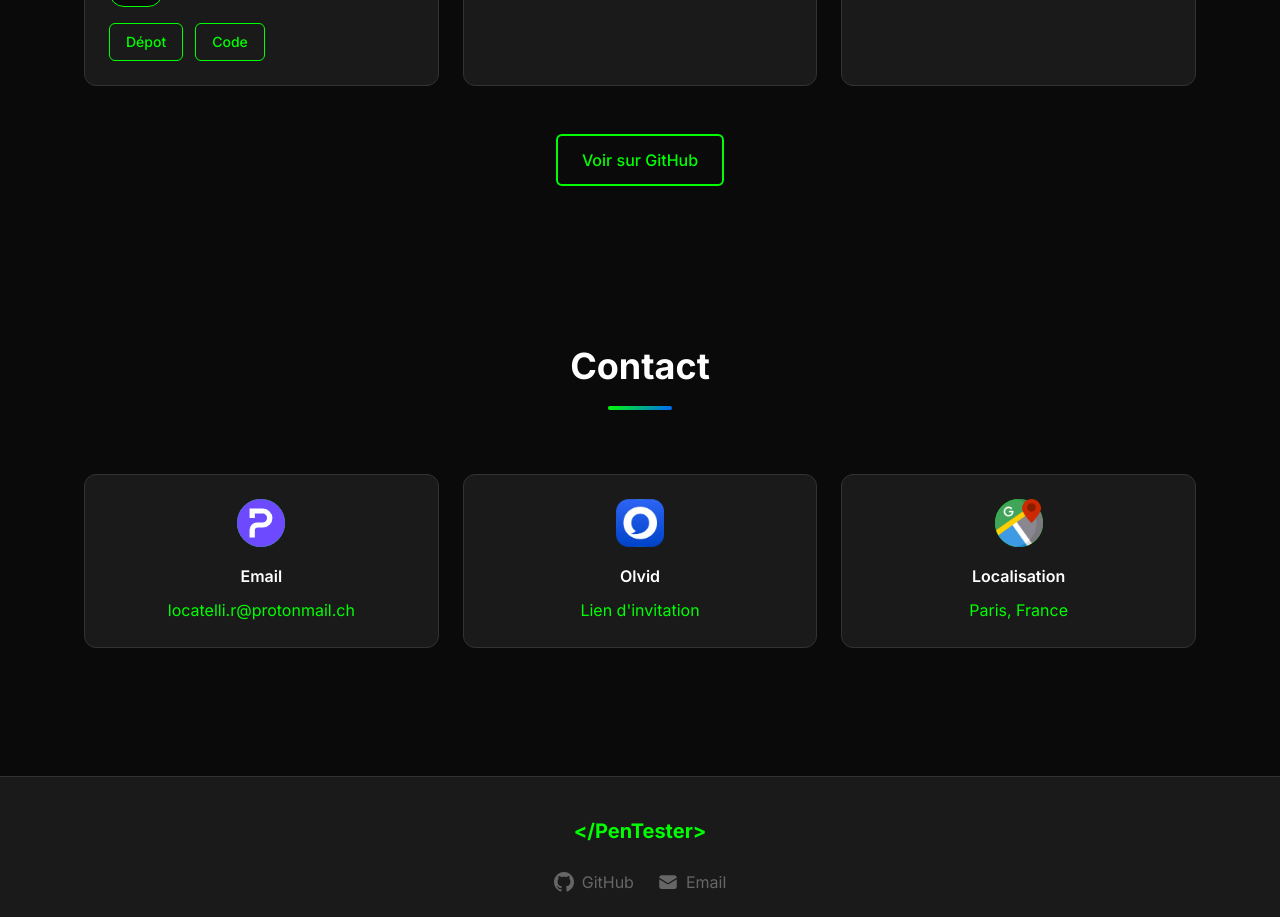
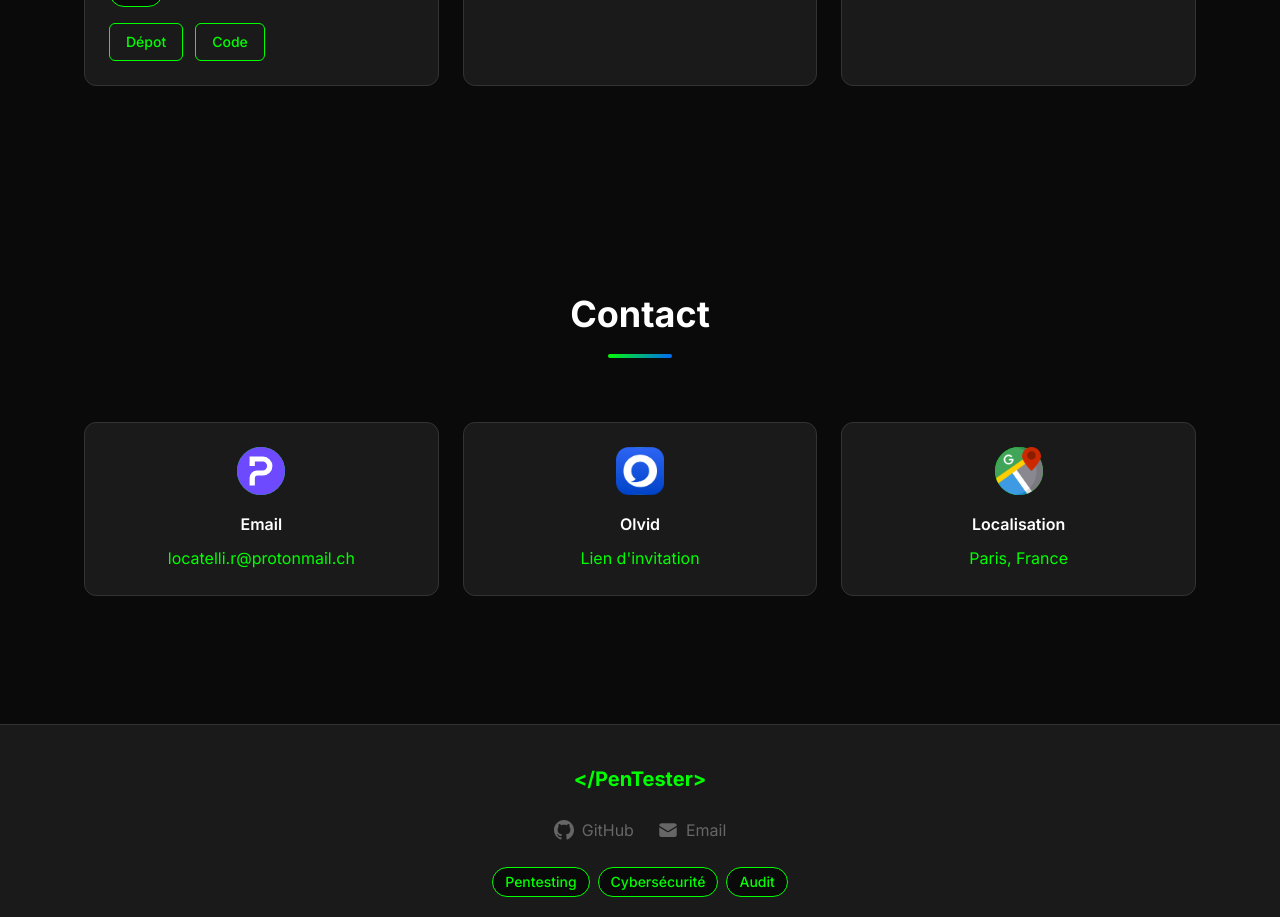
Before and after one commit to M0rPH3U53/M0rPH3U53.github.io, a React (Vite) app: page / in a window 1280 px wide. Shown: the part 4520-5437 px from the top of the page. Built offline with nearby package versions, Linux system fonts and the light colour scheme.

Commit message:
Update Projects.tsx

```diff
--- a/src/components/Projects.tsx
+++ b/src/components/Projects.tsx
@@ -65,12 +65,12 @@ const Projects: React.FC = () => {
 
         <div className="text-center mt-12">
           <a
-            href="https://github.com/M0rPH3U53"
-            target="_blank"
-            rel="noopener noreferrer"
-            className="btn btn-outline"
+           // href="https://github.com/M0rPH3U53"
+           // target="_blank"
+           // rel="noopener noreferrer"
+           // className="btn btn-outline"
           >
-            Voir sur GitHub
+
           </a>
         </div>
       </div>
```
